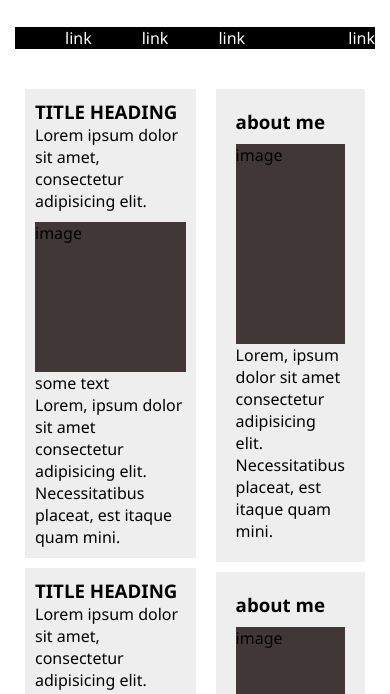
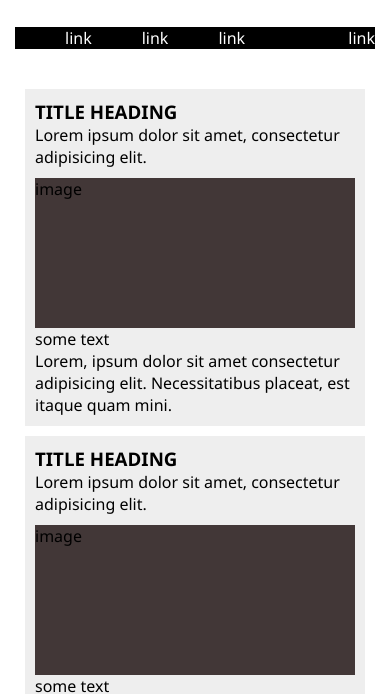
Before and after one commit to Amrabdo74/task-templet-1-flex, a plain HTML site: page index.html in a window 390 px wide. Shown: the part 120-814 px from the top of the page. Drawn offline with Linux system fonts and the light colour scheme.

Commit message:
Update style.css

```diff
--- a/css/style.css
+++ b/css/style.css
@@ -78,3 +78,11 @@
     padding: 30px;
     margin-bottom: 30px;
 }
+@media (max-width:750px) {
+    .content{
+
+        display: flex;
+        flex-direction: column;
+    }
+
+}
```
